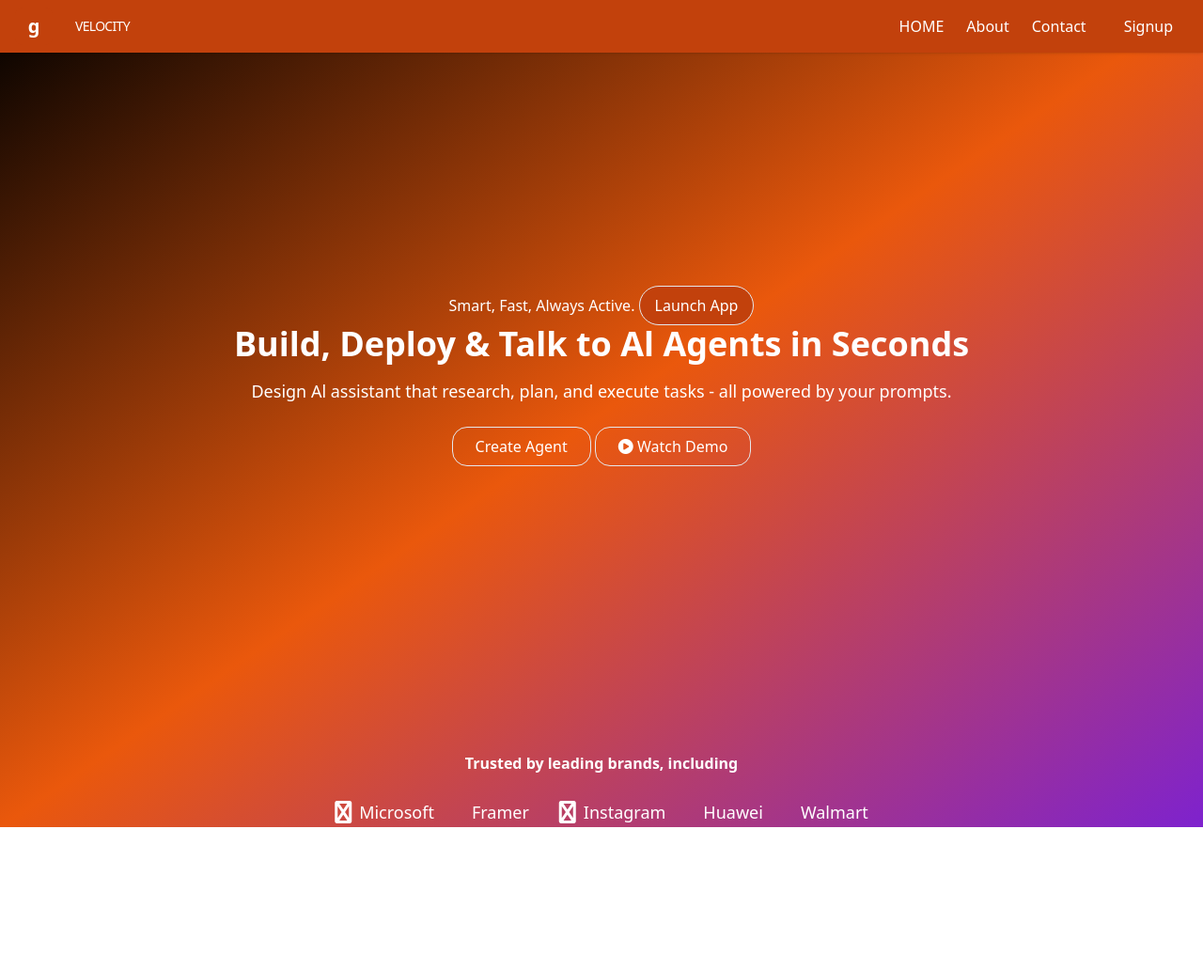
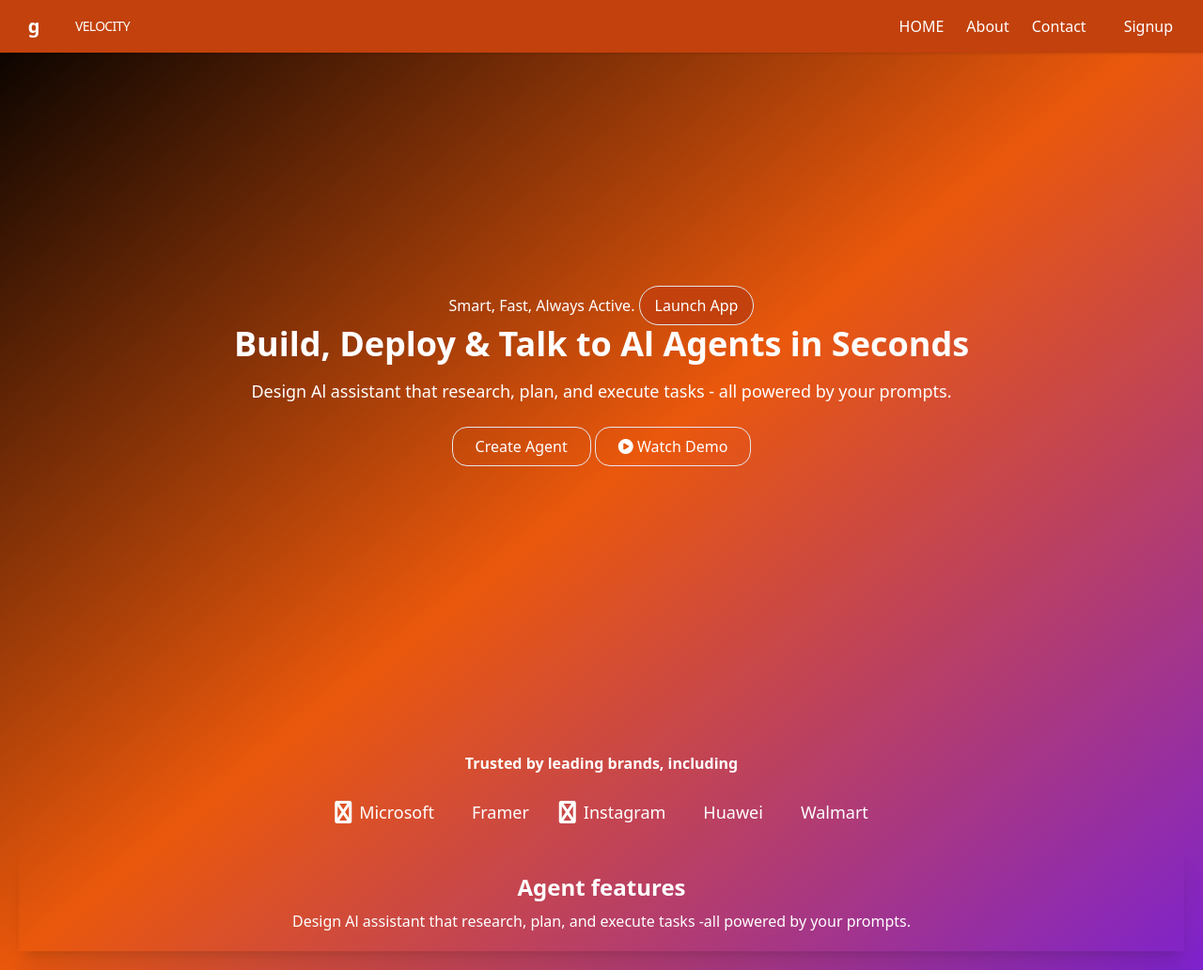
Before and after one commit to Alinembabazi/website-cahot15, a plain HTML site: page index.html in a window 1280 px wide. Shown: the whole page at 94% size. Before the commit the page ends 880 px from the top, so only its background shows below. Drawn offline with nearby package versions, Linux system fonts and the light colour scheme.

Commit message:
adding content

```diff
--- a/index.html
+++ b/index.html
@@ -76,6 +76,10 @@
     <span>Walmart</span>
   </div>
 </div>
+<div class="shadow-xl items-center justify-center  m-5 p-5">
+  <h1 class="items-center text-2xl font-bold m-2 text-center">Agent features</h1>
+  <p class="items-center text-white text-center">Design Al assistant that research, plan, and execute tasks -all powered by your prompts.</p>
+</div>
  </section>
 </body>
 
```
